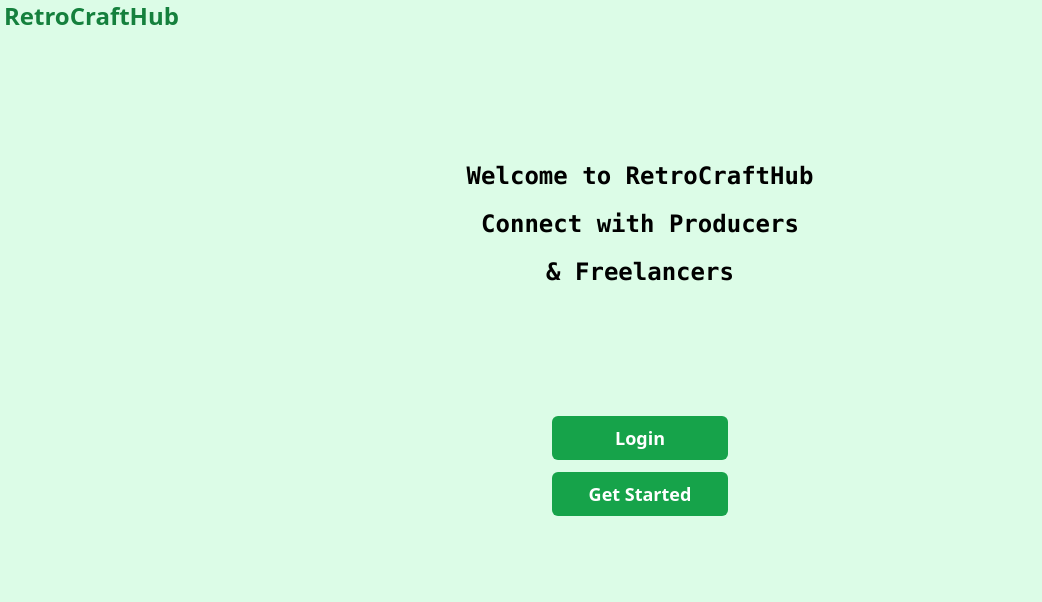
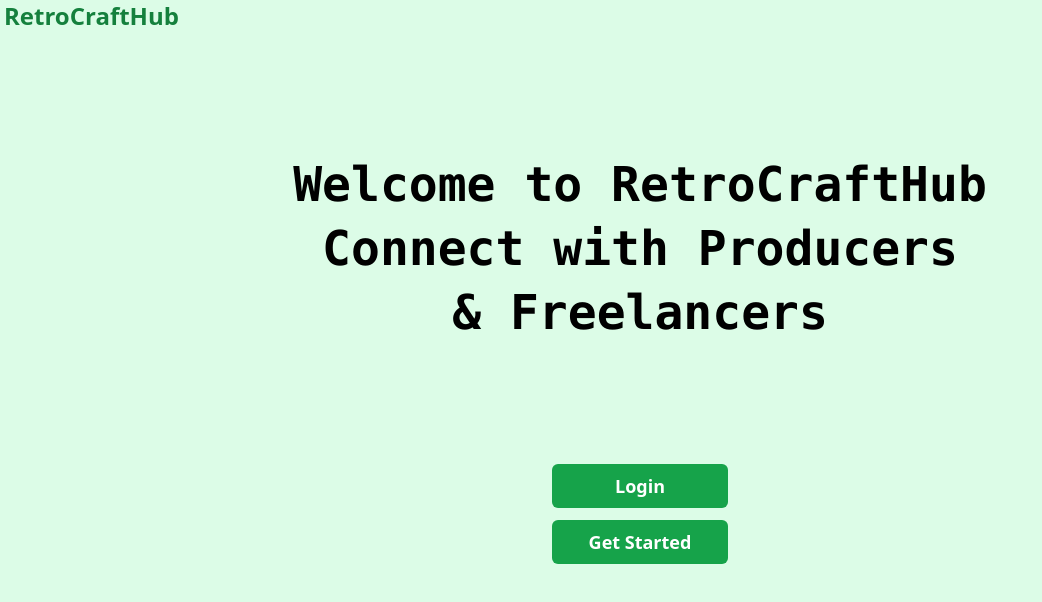
Before and after one commit to saksham2026/Client, a React (Vite) app: page / in a window 1280 px wide. Shown: the top 602 px of the page, without its empty margins (0-1042 px from the left). Built offline with nearby package versions, Linux system fonts and the light colour scheme.

Commit message:
made some changes in style

```diff
--- a/src/Pages/General/EntryPage.jsx
+++ b/src/Pages/General/EntryPage.jsx
@@ -9,7 +9,7 @@ function EntryPage() {
       <Navbar />
       <div
         id="hero-section"
-        className="font-bold flex items-center flex-col gap-2 sm:gap-4 font-mono sm:text-2xl"
+        className="font-bold flex items-center flex-col gap-2 sm:gap-4 font-mono sm:text-2xl md:text-5xl"
       >
         <h1>Welcome to RetroCraftHub</h1>
         <h1>Connect with Producers</h1>
```
